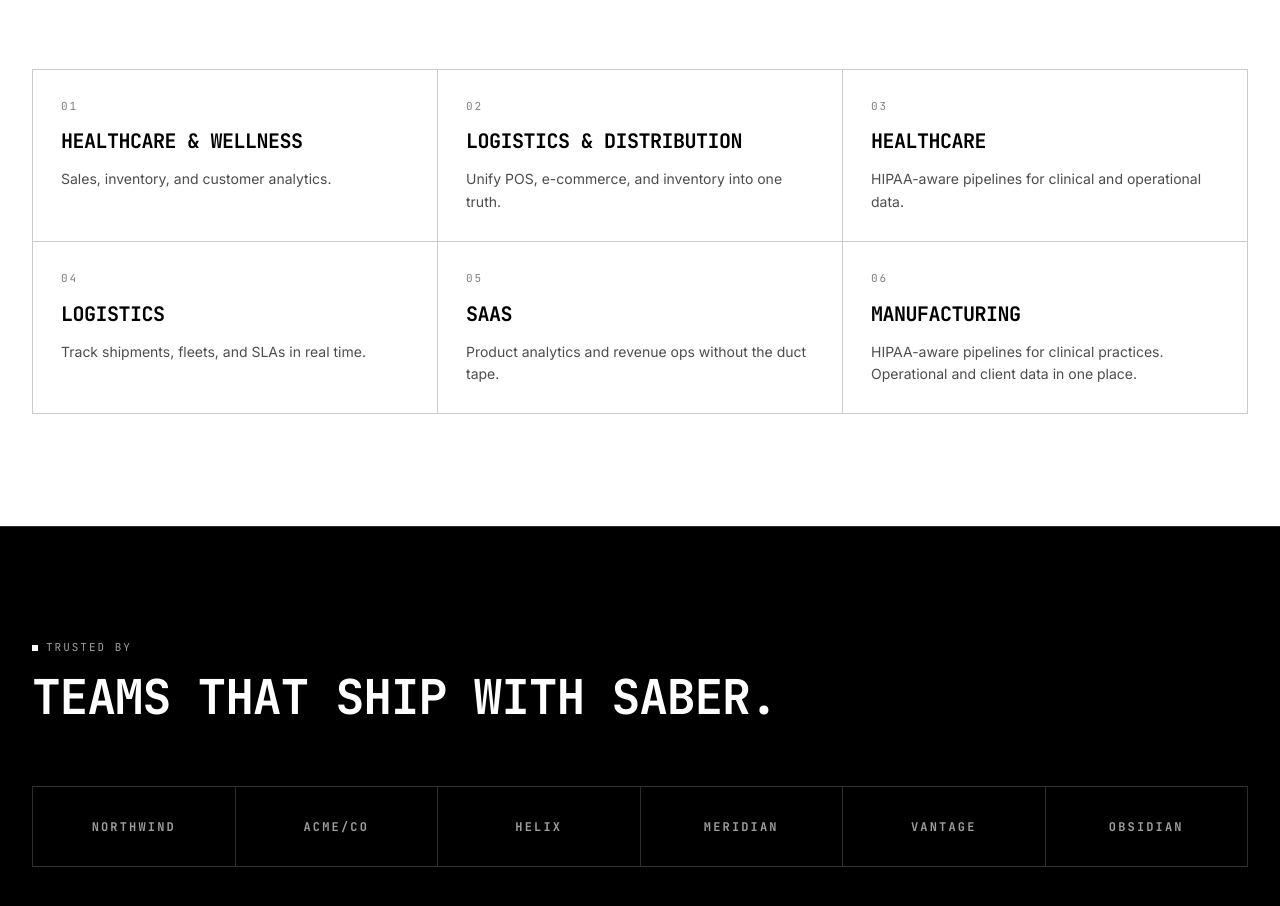
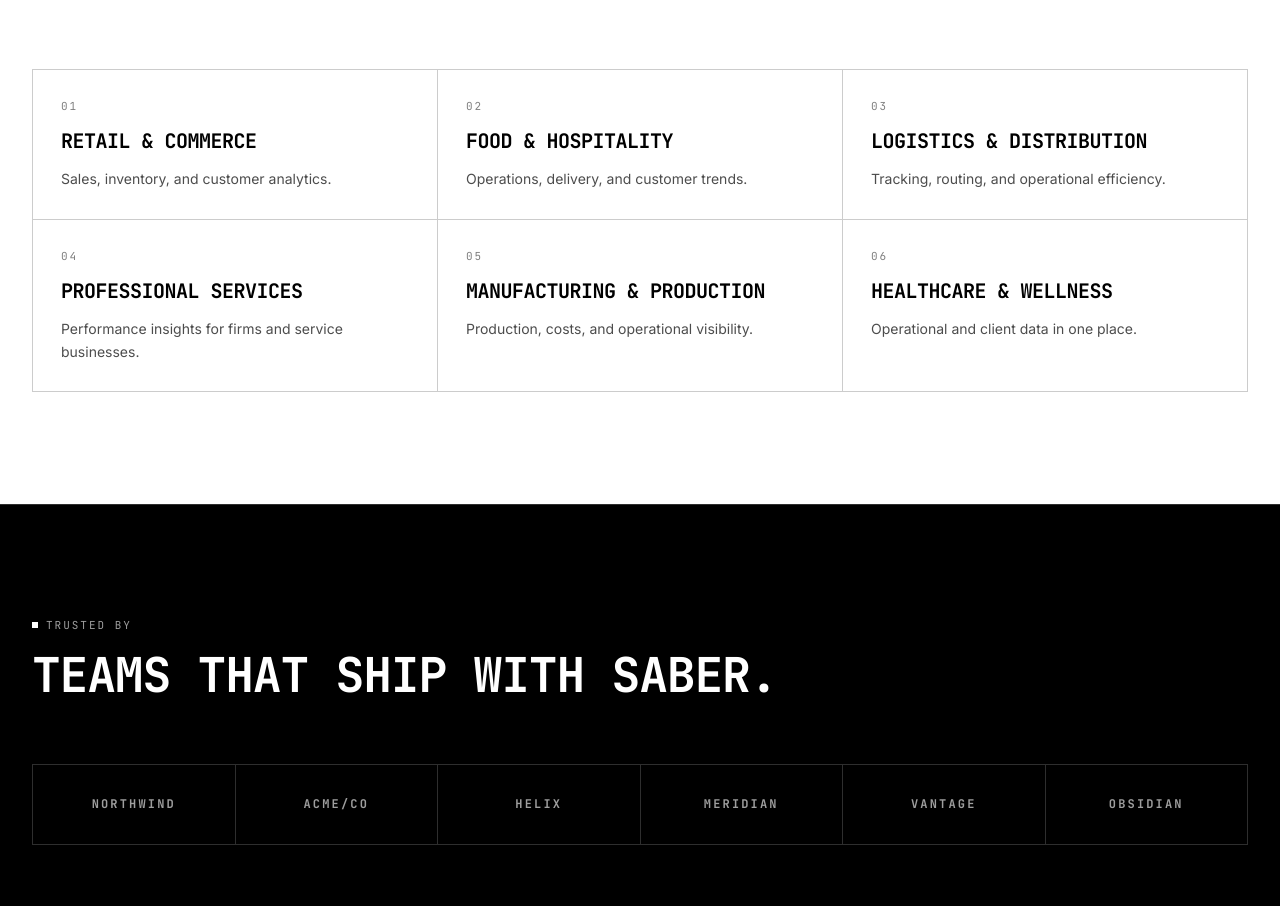
Before and after one commit to saberKPA/bug-whisper, a React (Vite) app: page / in a window 1280 px wide. Shown: the part 1680-2586 px from the top of the page. Built offline with nearby package versions, Linux system fonts and the light colour scheme; the HTML template or start-up script is replaced by a standard one.

Commit message:
Changes
Co-authored-by: SebastianPerilla <148215548+SebastianPerilla@users.noreply.github.com>

```diff
--- a/src/i18n/translations.ts
+++ b/src/i18n/translations.ts
@@ -47,12 +47,12 @@ export const translations = {
       eyebrow: "Industries",
       title: "CLEAR DATA, BETTER DECISIONS.",
       items: [
-        { name: "Healthcare & Wellness", body: "Sales, inventory, and customer analytics." },
-        { name: "LOGISTICS & DISTRIBUTION", body: "Unify POS, e-commerce, and inventory into one truth." },
-        { name: "Healthcare", body: "HIPAA-aware pipelines for clinical and operational data." },
-        { name: "Logistics", body: "Track shipments, fleets, and SLAs in real time." },
-        { name: "SaaS", body: "Product analytics and revenue ops without the duct tape." },
-        { name: "Manufacturing", body: "HIPAA-aware pipelines for clinical practices.\nOperational and client data in one place." },
+        { name: "Retail & Commerce", body: "Sales, inventory, and customer analytics." },
+        { name: "Food & Hospitality", body: "Operations, delivery, and customer trends." },
+        { name: "Logistics & Distribution", body: "Tracking, routing, and operational efficiency." },
+        { name: "Professional Services", body: "Performance insights for firms and service businesses." },
+        { name: "Manufacturing & Production", body: "Production, costs, and operational visibility." },
+        { name: "Healthcare & Wellness", body: "Operational and client data in one place." },
       ],
     },
     testimonials: {
@@ -151,12 +151,12 @@ export const translations = {
       eyebrow: "Industrias",
       title: "DATOS CLAROS, MEJORES DECISIONES.",
       items: [
-        { name: "Fintech", body: "Analítica de ventas, inventario y clientes." },
-        { name: "LOGÍSTICA Y DISTRIBUCIÓN", body: "Unifica POS, e-commerce e inventario en una sola fuente de verdad." },
-        { name: "Salud", body: "Pipelines preparados para HIPAA con datos clínicos y operativos." },
-        { name: "Logística", body: "Rastrea envíos, flotas y SLAs en tiempo real." },
-        { name: "SaaS", body: "Analítica de producto y revenue ops sin parches." },
-        { name: "Manufactura", body: "Del sensor al insight — datos IoT que generan acción." },
+        { name: "Retail y Comercio", body: "Analítica de ventas, inventario y clientes." },
+        { name: "Alimentos y Hospitalidad", body: "Operaciones, entregas y tendencias de clientes." },
+        { name: "Logística y Distribución", body: "Seguimiento, ruteo y eficiencia operativa." },
+        { name: "Servicios Profesionales", body: "Insights de desempeño para firmas y empresas de servicios." },
+        { name: "Manufactura y Producción", body: "Producción, costos y visibilidad operativa." },
+        { name: "Salud y Bienestar", body: "Datos operativos y de clientes en un solo lugar." },
       ],
     },
     testimonials: {
```
